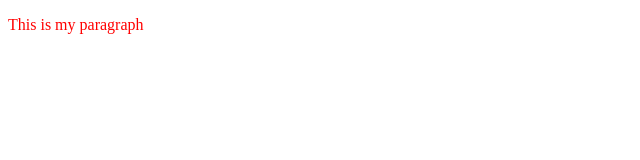
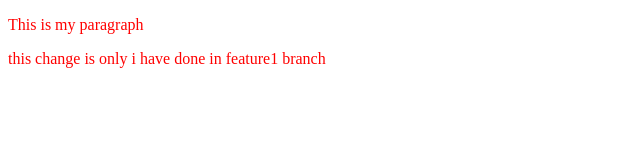
Before and after one commit to kamlasafdar/test, a plain HTML site: page index.html in a window 1280 px wide. Shown: the whole page, without its empty margins (0-640 px from the left). Drawn offline with Linux system fonts and the light colour scheme.

Commit message:
added new feature

```diff
--- a/index.html
+++ b/index.html
@@ -8,5 +8,6 @@
 </head>
 <body>
     <p>This is my paragraph </p>
+    <p>this change is only i have done in feature1 branch</p>
 </body>
 </html>
```
